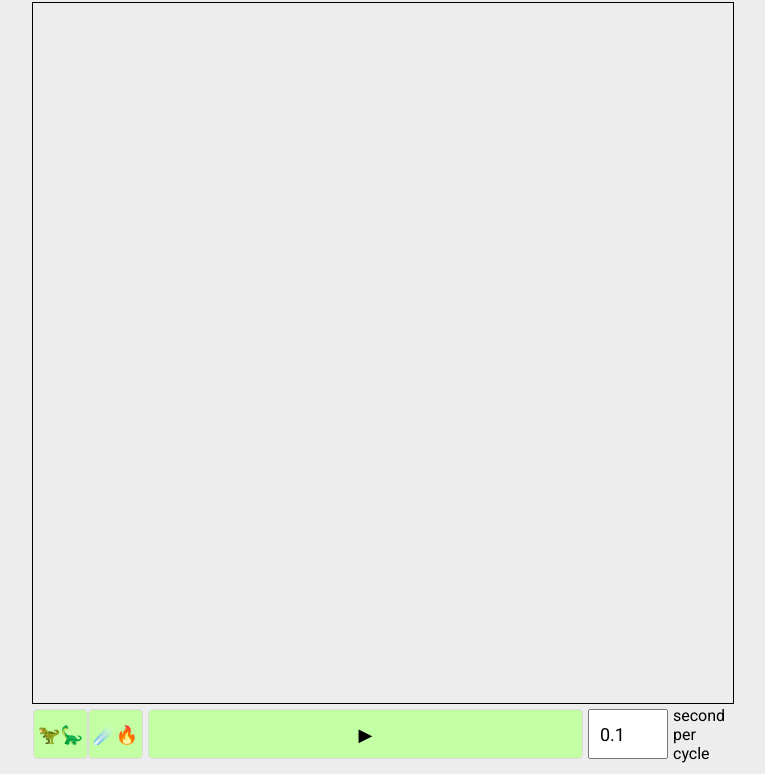
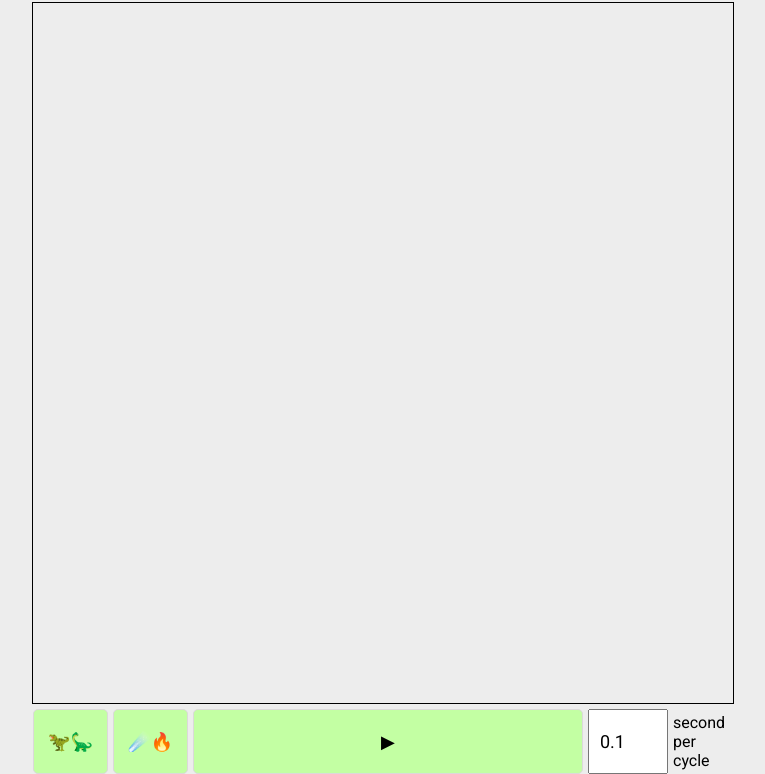
Before and after one commit to mikemorcerf/conway-game-of-life-stimulusjs, a website built with webpack: page public/index.html in a window 1280 px wide. Shown: the part 61-835 px from the top of the page, without its empty margins (257-1022 px from the left). Built offline with nearby package versions, Linux system fonts and the light colour scheme; what stimulus would draw is missing.

Commit message:
make buttons bigger and with more space between them

```diff
--- a/public/main.css
+++ b/public/main.css
@@ -50,14 +50,17 @@ body {
   display: flex;
   margin-top: 5px;
 
-  height: 50px;
+  height: 65px;
   width: 700px;
 }
 
 .options-container .small-buttons-container {
   display: flex;
   justify-content: space-evenly;
-  min-width: 110px;
+  min-width: 160px;
+}
+
+.options-container .small-buttons-container button {
   margin-right: 5px;
 }
 
```
